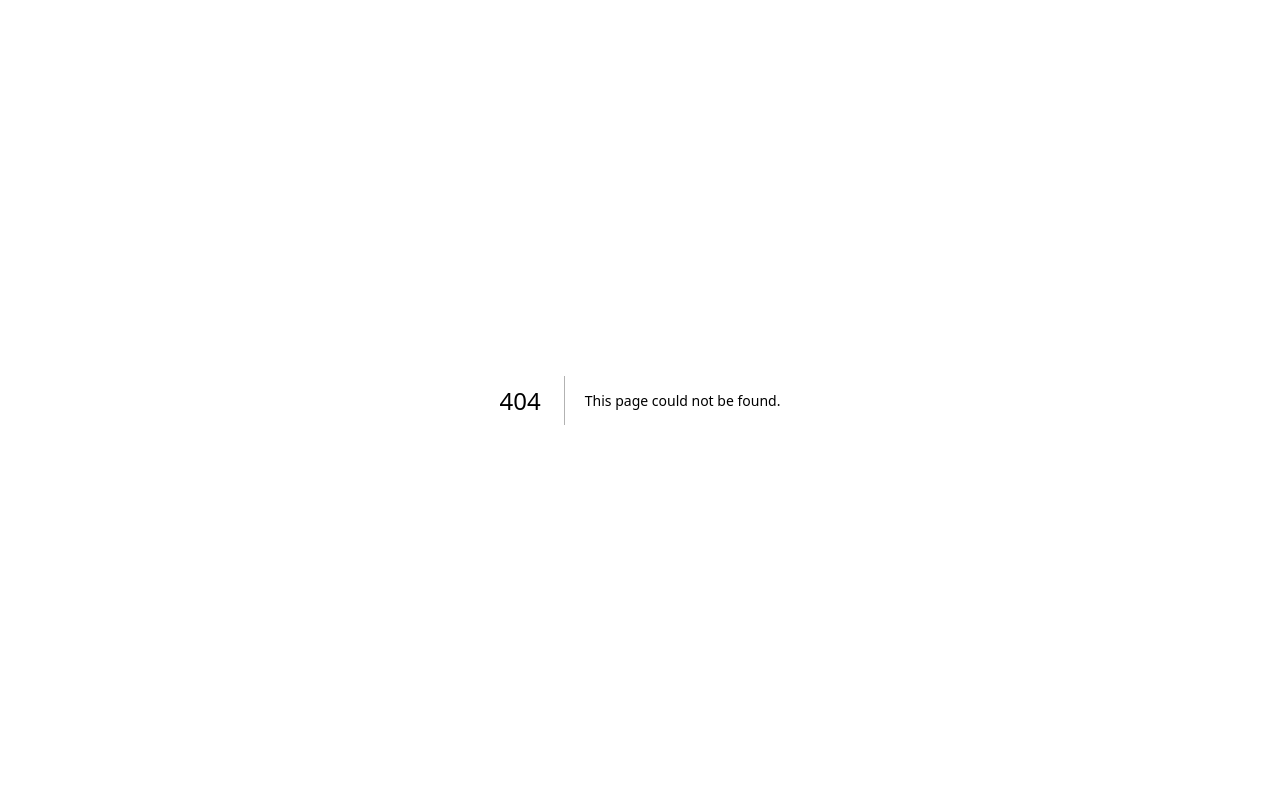
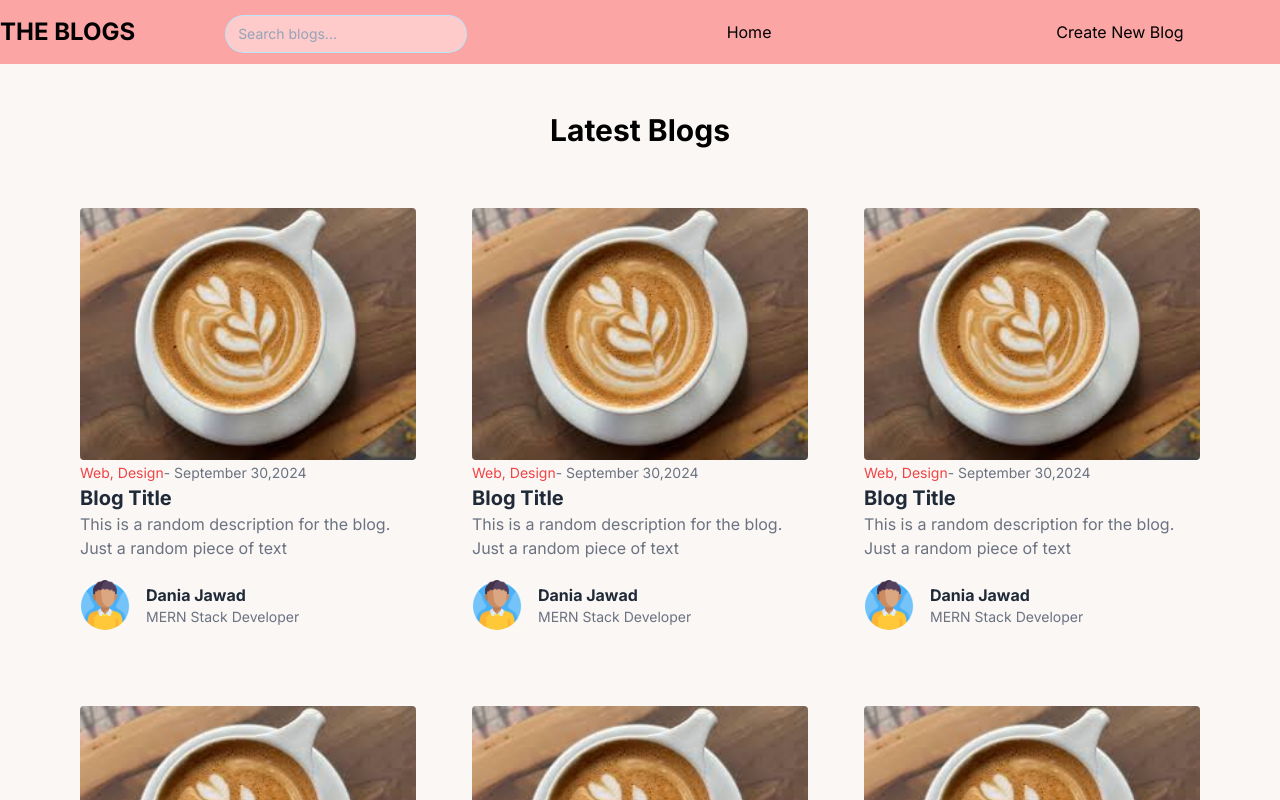
Before and after one commit to Djawad02/blog-app, a Next.js app: page /blogs in a window 1280 px wide. Before the commit this address had no page. Shown: the top 800 px of the page. Built offline with nearby package versions, Linux system fonts and the light colour scheme.

Commit message:
Displaying blogs page

```diff
--- /dev/null
+++ b/app/blogs/page.tsx
@@ -0,0 +1,12 @@
+import React from "react";
+import Home from "../page";
+
+const BlogPage = () => {
+  return (
+    <main>
+      <Home />
+    </main>
+  );
+};
+
+export default BlogPage;
```
